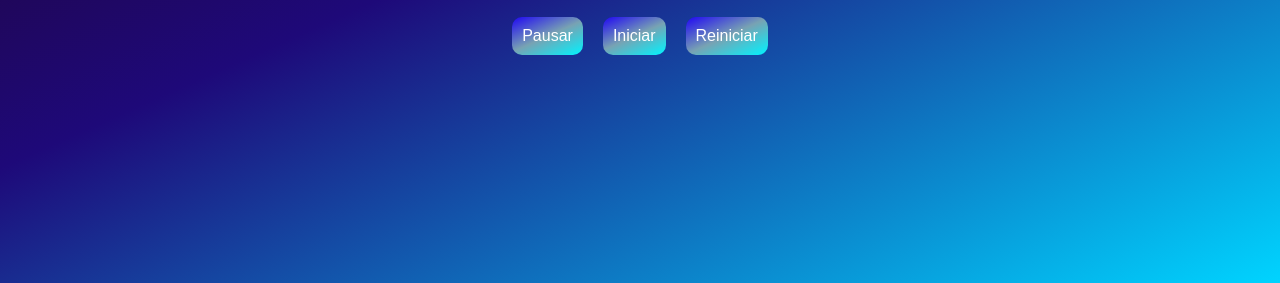
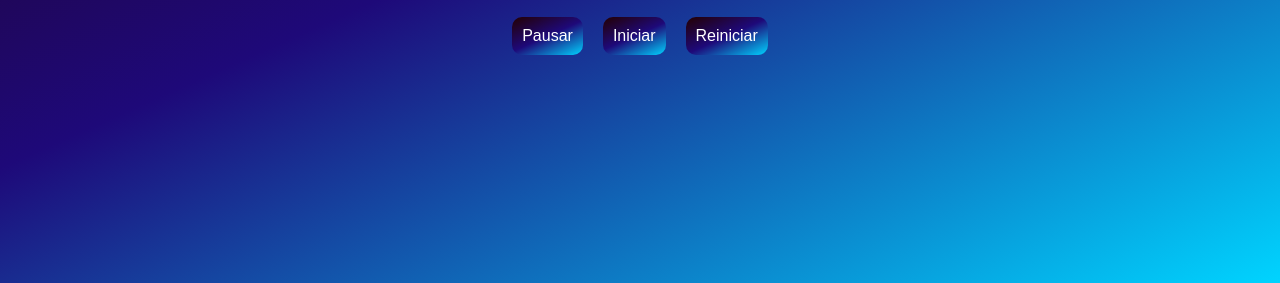
Before and after one commit to JesuisDv/DesarrolloWeb, a plain HTML site: page Temporizador/index.html in a window 1280 px wide. Shown: the part 517-800 px from the top of the page. Drawn offline with Linux system fonts and the light colour scheme.

Commit message:
Agregado actualizacion temporizador

```diff
--- a/Temporizador/styles.css
+++ b/Temporizador/styles.css
@@ -75,7 +75,7 @@ h1{
 }
 
 button{
-    background: linear-gradient(156deg, rgba(33,9,242,1) 1%, rgba(120,162,179,1) 50%, rgba(0,244,255,1) 100%);
+    background: linear-gradient(156deg, rgba(36,0,0,1) 0%, rgba(30,9,121,1) 50%, rgba(0,212,255,1) 100%);
     border: none;
     border-radius: 10px;
     padding: 10px;
@@ -92,7 +92,7 @@ button{
 }
 
 #botones button:hover{
-    background: linear-gradient(156deg, rgba(33,9,242,1) 1%, rgba(120,162,179,1) 50%, rgba(0,244,255,1) 100%);
+    background: linear-gradient(156deg, rgba(36,0,0,1) 0%, rgba(30,9,121,1) 50%, rgba(0,212,255,1) 100%);
     color: black;
     transition: 0.5s;
 }
```
